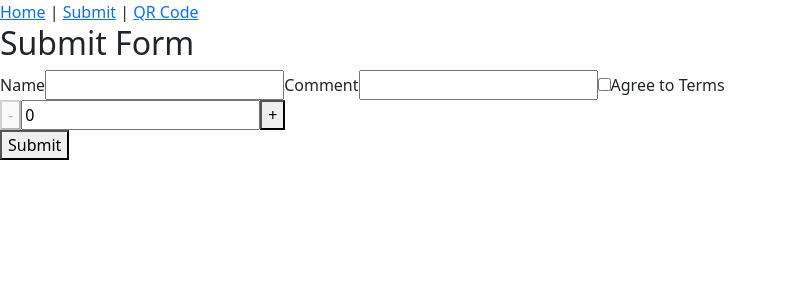
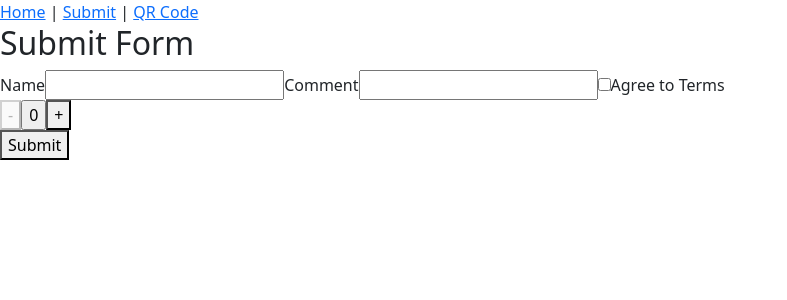
Before and after one commit to hopkinstechnocrats/hopkinstechnocrats.github.io, a React (Create React App) app: page /submit in a window 1280 px wide. Shown: the top 300 px of the page, without its empty margins (0-787 px from the left). Built offline with nearby package versions, Linux system fonts and the light colour scheme.

Commit message:
Fixed de/increment=submit issue

```diff
--- a/src/components/CounterInput.js
+++ b/src/components/CounterInput.js
@@ -8,11 +8,11 @@ export default function CounterInput({ value, setValue}) {
         <div>
         <button onClick={decrement} disabled={value <= 0}>-</button>
         <input
-        type="number"
+        type="button"
         value={value}
         onChange={(e) => setValue(Number(e.target.value))}
         />
-        <button onClick={increment}>+</button>
+        <button type="button" onClick={increment}>+</button>
         </div>
     );
 }
--- a/src/screens/QRScreen.js
+++ b/src/screens/QRScreen.js
@@ -14,7 +14,6 @@ export default function QRScreen() {
     <div>
       <h1>QR Code</h1>
       <QRCode value={qrValue} />
-      <pre>{qrValue}</pre>
     </div>
   );
 }
```
